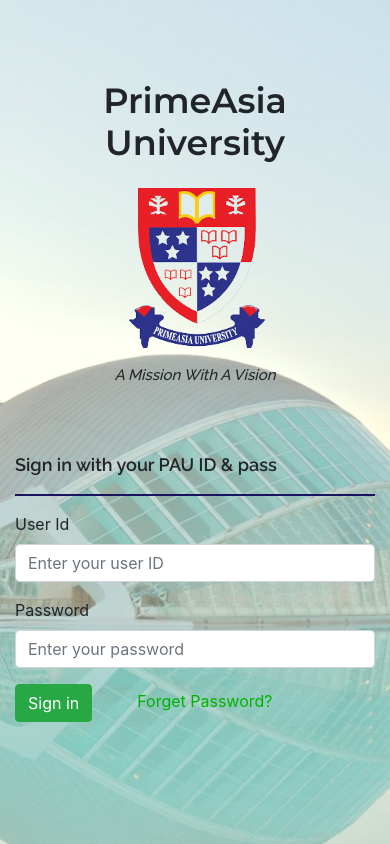
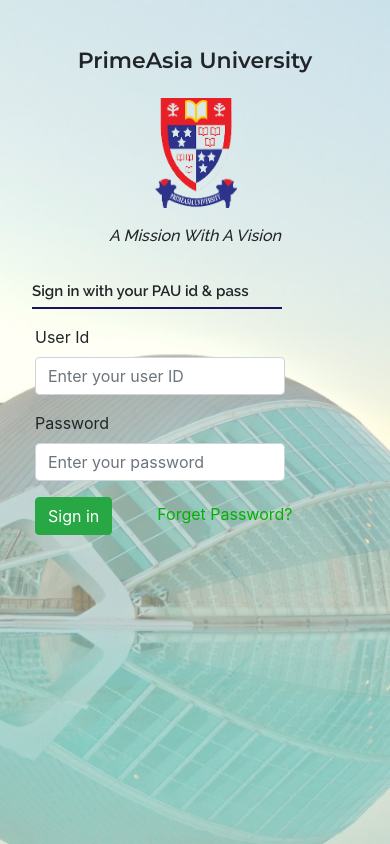
Before and after one commit to Shifatur-Rahman/College-Management-System, a React (Create React App) app: page / in a window 390 px wide. Built offline with nearby package versions, Linux system fonts and the light colour scheme.

Commit message:
use media query

```diff
--- a/src/asset/css/custom.css
+++ b/src/asset/css/custom.css
@@ -42,8 +42,8 @@
   margin-top: 1rem;
   font-style: italic;
   font-family: "Raleway", sans-serif;
+  font-size: 15px;
   font-weight: 500;
-  font-size: 15px;
 }
 
 .home_text {
@@ -361,3 +361,112 @@
     height: 100%;
   }
 }
+
+/* All media query */
+
+
+@media screen and (max-width: 320px) {
+
+  .home_title {
+    margin-top: 0;
+    font-size: 22px;
+  }
+
+  .logo {
+    width: 90px;
+    height: 110px;
+  }
+
+  .cover_img {
+    height: 400px;
+  }
+
+  .home_subtitle {
+    font-size: 16px;
+    margin-bottom: 2rem;
+  }
+
+  .home_text {
+    font-size: 15px;
+    margin-left: 15px;
+    margin-bottom: 4px;
+    margin-top: 0;
+  }
+
+  .home_hr {
+    width: 220px;
+    margin-left: 15px;
+    margin-top: 0;
+  }
+
+  .formStyle {
+    width: 250px;
+    margin-left: 20px;
+  }
+
+  .formText {
+    margin-left: 20px;
+  }
+
+  #btn {
+    margin-left: 20px;
+  }
+
+
+}
+
+
+@media screen and (max-width: 480px) {
+
+  .home_title {
+    margin-top: 0rem;
+    font-size: 22px;
+  }
+
+  .logo {
+    width: 90px;
+    height: 110px;
+  }
+
+  .cover_img {
+    height: 100vh;
+  }
+
+  .home_subtitle {
+    font-size: 16px;
+    margin-bottom: 2rem;
+  }
+
+  .home_text {
+    font-size: 15px;
+    margin-left: 17px;
+    margin-bottom: 4px;
+    margin-top: 0;
+  }
+
+  .home_hr {
+    width: 250px;
+    margin-left: 17px;
+    margin-top: 0;
+  }
+
+  .formStyle {
+    width: 250px;
+    margin-left: 20px;
+  }
+
+  .formText {
+    margin-left: 20px;
+  }
+
+  #btn {
+    margin-left: 20px;
+  }
+
+  .forget_text {
+    font-size: 12px;
+    margin-left: 15px;
+  }
+
+
+}
--- a/src/components/Certificate/Certificate.js
+++ b/src/components/Certificate/Certificate.js
@@ -6,6 +6,10 @@
     return (
       <Fragment>
         <Container>
+          <Container>
+            {" "}
+            <h1 className='title'> Certificate</h1>
+          </Container>
           <Row>
             <Col></Col>
           </Row>
--- a/src/components/Home/Home.js
+++ b/src/components/Home/Home.js
@@ -36,13 +36,15 @@
                           </p>
 
                           <p className='home_text'>
-                            Sign in with your PAU ID & pass
+                            Sign in with your PAU id & pass
                           </p>
                           <hr className='home_hr' />
 
                           <Form id='form'>
                             <Form.Group>
-                              <Form.Label>User Id</Form.Label>
+                              <Form.Label className='formText'>
+                                User Id
+                              </Form.Label>
                               <Form.Control
                                 type='text'
                                 name='text'
@@ -51,16 +53,18 @@
                               />
                             </Form.Group>
                             <Form.Group>
-                              <Form.Label>Password</Form.Label>
+                              <Form.Label className='formText'>
+                                Password
+                              </Form.Label>
                               <Form.Control
                                 type='password'
                                 name='password'
                                 placeholder='Enter your password'
+                                className='formStyle'
                               />
                             </Form.Group>
 
                             <NavLink to='/UserHome'>
-                              {" "}
                               <Button id='btn' variant='success' type='submit'>
                                 Sign in
                               </Button>
```
Also changed, not shown: src/components/SideBar/SideBar.js (deleted, +0 -31 lines).
